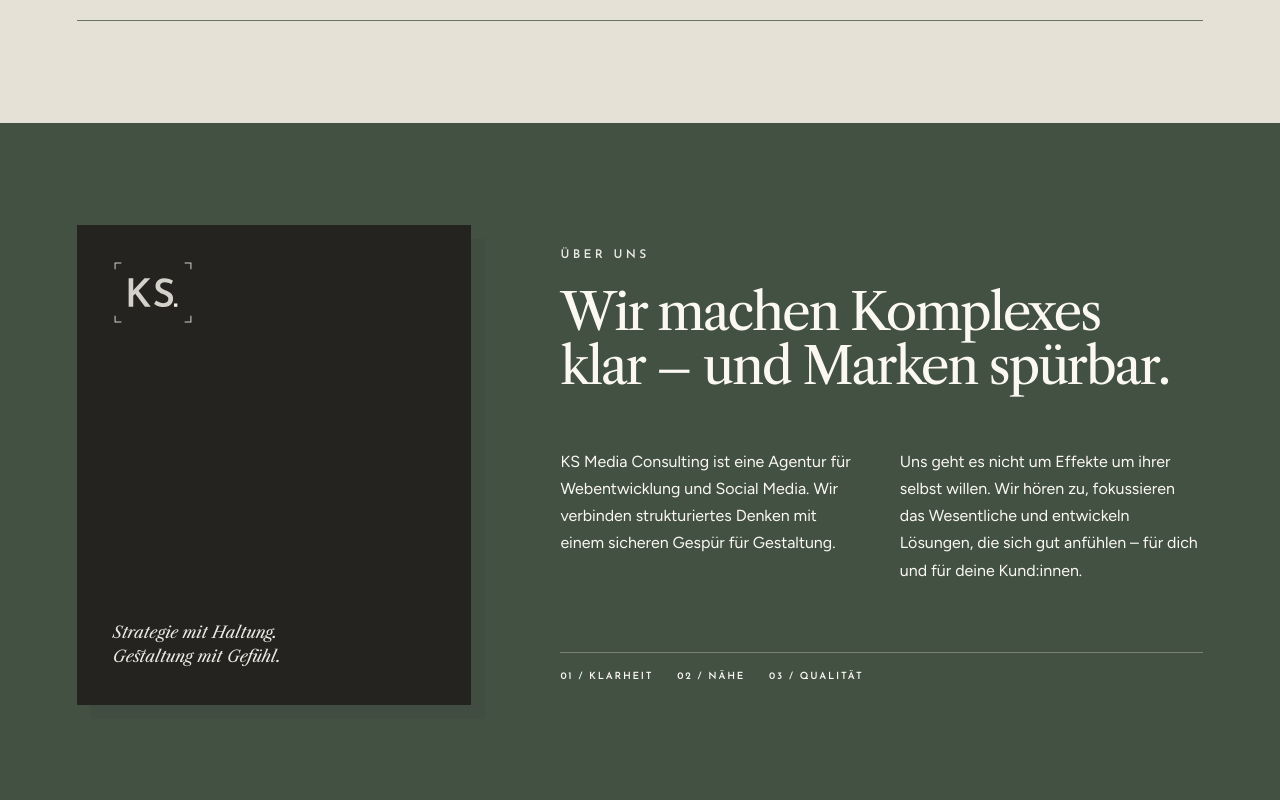
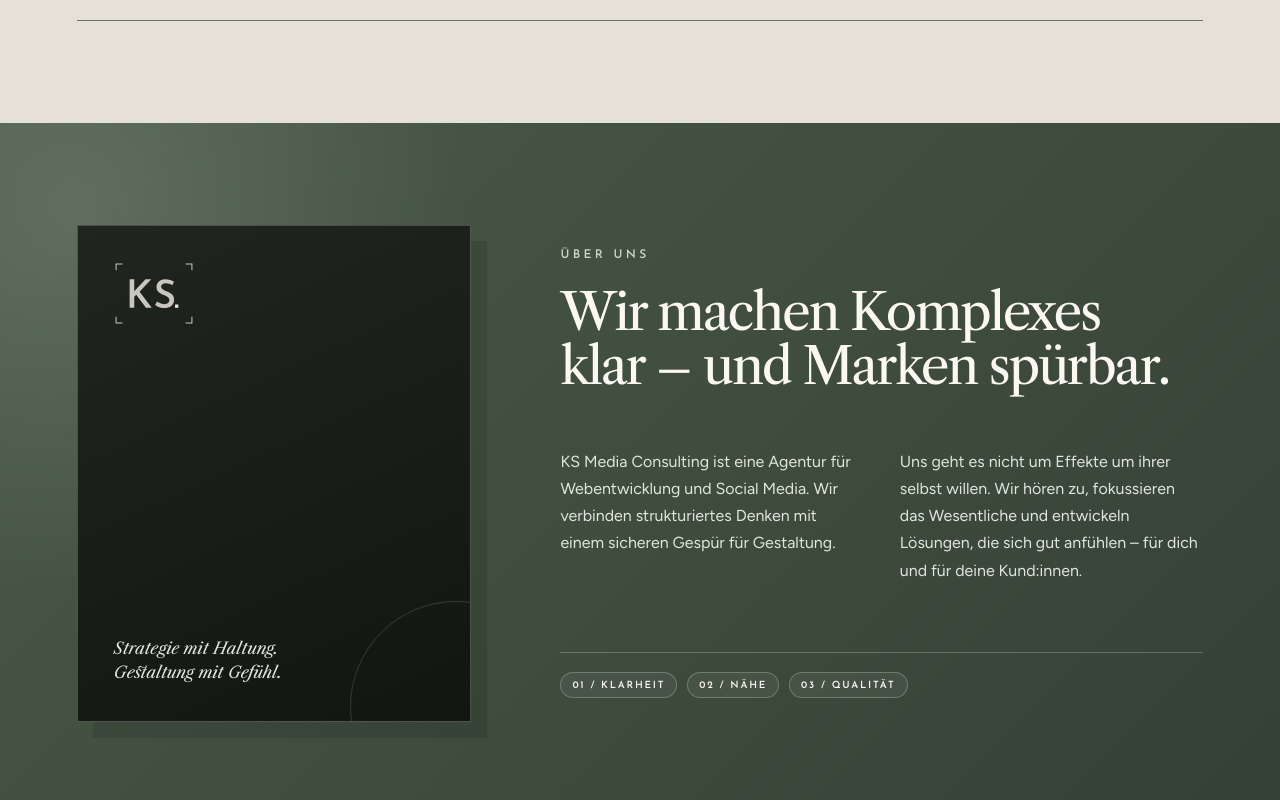
Before and after one commit to simonsarcevic/KSMediaConsulting, an Angular app: page / in a window 1280 px wide. Shown: the part 1500-2300 px from the top of the page. Built offline with nearby package versions, Linux system fonts and the light colour scheme.

Commit message:
Update Site source

```diff
--- a/src/components/about/about.component.css
+++ b/src/components/about/about.component.css
@@ -1,34 +1,60 @@
 .about {
-  background: var(--sage);
-  color: var(--ivory);
+  --about-start: #4b5a49;
+  --about-end: #344034;
+  --about-text: #fbf8f2;
+  --about-muted: #e0e6dd;
+  --about-accent: #c8d6c4;
+  --about-card: #20251f;
+  --about-line: rgba(251, 248, 242, 0.24);
+  background:
+    radial-gradient(circle at 6% 12%, rgba(215, 227, 211, 0.16), transparent 29%),
+    linear-gradient(135deg, var(--about-start), var(--about-end));
+  color: var(--about-text);
   display: grid;
   grid-template-columns: 0.76fr 1.24fr;
   gap: clamp(48px, 7vw, 110px);
+  overflow: hidden;
 }
 .about-mark {
+  position: relative;
   min-height: 430px;
   padding: 36px;
-  background: var(--graphite);
+  border: 1px solid var(--about-line);
+  background: linear-gradient(155deg, var(--about-card), #121612);
   display: flex;
   flex-direction: column;
   justify-content: space-between;
-  box-shadow: 14px 14px 0 rgba(46, 45, 42, 0.1);
+  overflow: hidden;
+  box-shadow: 16px 16px 0 rgba(15, 18, 15, 0.14);
+}
+.about-mark::after {
+  content: '';
+  position: absolute;
+  width: 210px;
+  height: 210px;
+  right: -92px;
+  bottom: -92px;
+  border: 1px solid rgba(200, 214, 196, 0.18);
+  border-radius: 50%;
 }
 .about-mark img {
   width: 80px;
+  opacity: 0.94;
 }
 .about-mark p {
+  position: relative;
+  z-index: 1;
   margin: 0;
   font:
     italic 1.02rem/1.5 'Libre Caslon Text',
     serif;
-  color: var(--platinum-light);
+  color: var(--about-muted);
 }
 .about-copy {
   padding-block: 24px;
 }
 .light {
-  color: var(--platinum-light);
+  color: var(--about-accent);
 }
 h2 {
   max-width: 720px;
@@ -44,27 +70,52 @@ h2 {
   gap: 36px;
 }
 .copy-grid p {
-  color: var(--ivory);
+  color: var(--about-muted);
   line-height: 1.7;
 }
 .principles {
   display: flex;
   flex-wrap: wrap;
-  gap: 24px;
+  gap: 10px;
   margin-top: 52px;
   padding-top: 19px;
-  border-top: 1px solid rgba(246, 241, 231, 0.3);
+  border-top: 1px solid var(--about-line);
   font:
     600 0.62rem 'Josefin Sans',
     sans-serif;
   letter-spacing: 0.18em;
   text-transform: uppercase;
 }
+.principles span {
+  padding: 8px 11px 7px;
+  border: 1px solid var(--about-line);
+  border-radius: 999px;
+  background: rgba(251, 248, 242, 0.055);
+}
+:host-context([data-theme='dark']) .about {
+  --about-start: #293329;
+  --about-end: #171d17;
+  --about-text: #f5f2eb;
+  --about-muted: #d3dbd0;
+  --about-accent: #b9cdb5;
+  --about-card: #111511;
+  --about-line: rgba(211, 219, 208, 0.2);
+  background:
+    radial-gradient(circle at 7% 13%, rgba(169, 191, 165, 0.11), transparent 30%),
+    linear-gradient(135deg, var(--about-start), var(--about-end));
+}
+:host-context([data-a11y-contrast]) .about {
+  --about-start: #000;
+  --about-end: #000;
+  --about-text: #fff;
+  --about-muted: #fff;
+  --about-accent: #fff;
+  --about-card: #000;
+  --about-line: #fff;
+}
 :host-context([data-a11y-contrast]) .about-mark {
-  border: 2px solid var(--ivory);
-}
-:host-context([data-theme='dark']) .about-mark {
-  background: #0b0e0b;
+  border-width: 2px;
+  background: #000;
 }
 @media (max-width: 900px) {
   .about {
```
